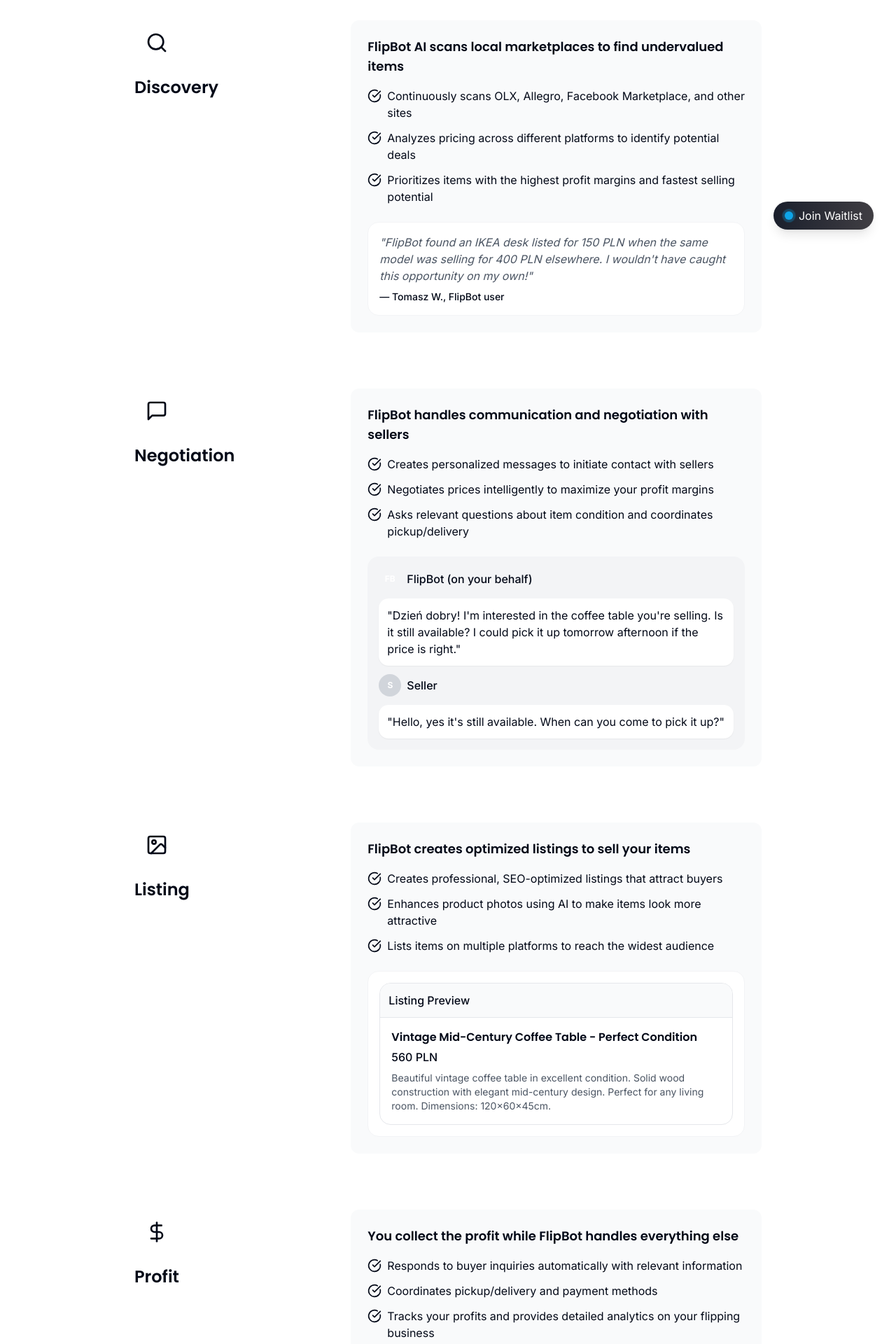
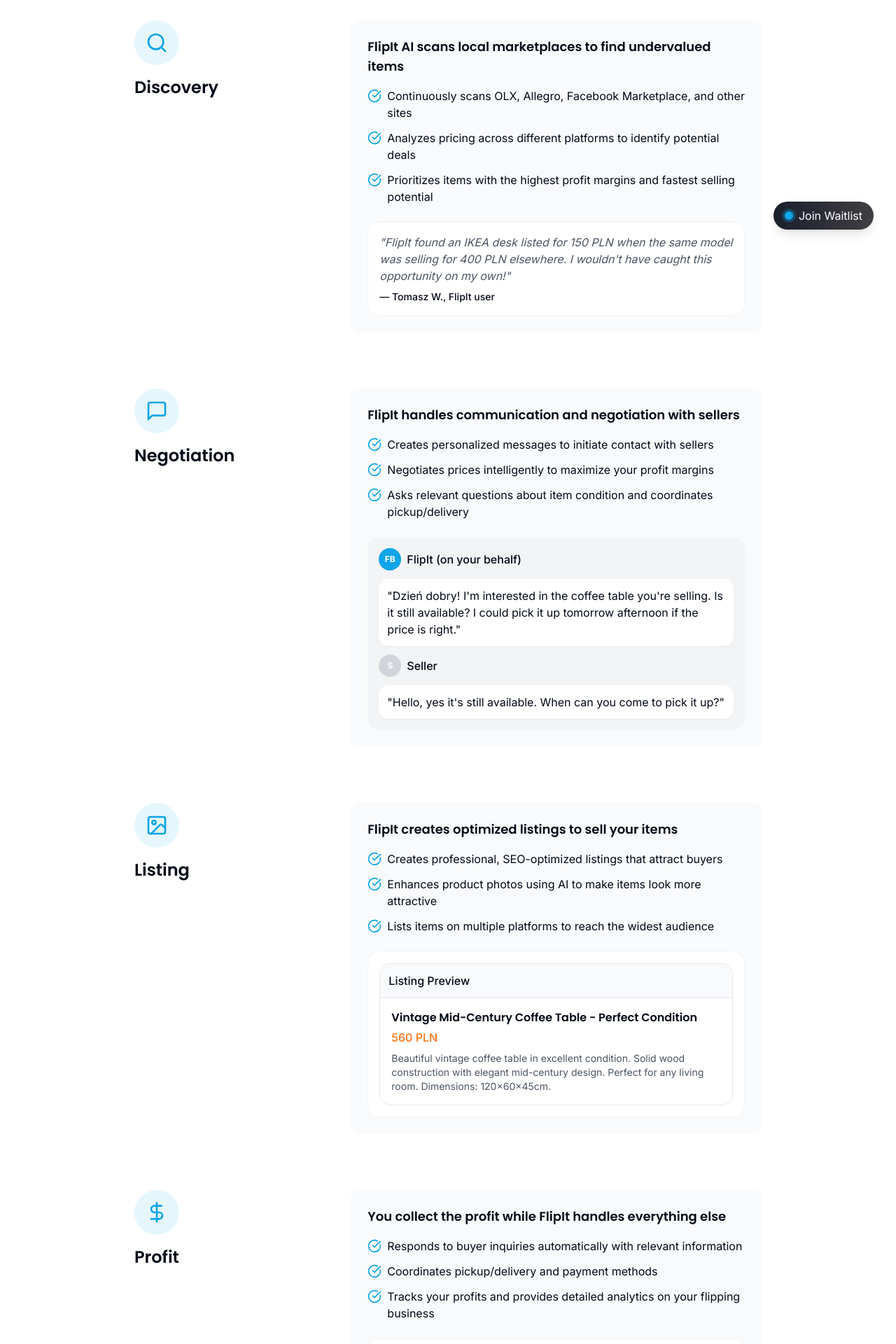
Before and after one commit to Lorak9904/flipbot-income-boost, a React (Vite) app: page /how-it-works in a window 1280 px wide. Shown: the part 440-2360 px from the top of the page at 70% size. Built offline with nearby package versions, Linux system fonts and the light colour scheme.

Commit message:
Fix: Improve color scheme consistency
Refactor the color scheme across all pages to ensure consistent text and button colors against the background, improving visual harmony.

```diff
--- a/src/pages/HowItWorksPage.tsx
+++ b/src/pages/HowItWorksPage.tsx
@@ -10,7 +10,7 @@ const HowItWorksPage = () => {
       <section className="py-16 md:py-20 bg-gradient-to-b from-white to-blue-50">
         <div className="container mx-auto text-center">
           <h1 className="font-bold mb-6">
-            How FlipBot AI <span className="text-flipbot-teal">Works</span>
+            How FlipIt AI <span className="text-flipit-teal">Works</span>
           </h1>
           <p className="text-lg md:text-xl text-gray-600 max-w-2xl mx-auto">
             Our AI-powered assistant handles the tedious parts of resale arbitrage,
@@ -26,33 +26,33 @@ const HowItWorksPage = () => {
             {/* Step 1 */}
             <div className="grid grid-cols-1 md:grid-cols-3 gap-8 mb-20">
               <div className="col-span-1 flex flex-col items-center md:items-start">
-                <div className="w-16 h-16 bg-flipbot-teal/10 rounded-full flex items-center justify-center mb-4">
-                  <Search className="h-8 w-8 text-flipbot-teal" />
+                <div className="w-16 h-16 bg-flipit-teal/10 rounded-full flex items-center justify-center mb-4">
+                  <Search className="h-8 w-8 text-flipit-teal" />
                 </div>
                 <h3 className="text-2xl font-semibold mb-2">Discovery</h3>
               </div>
               <div className="col-span-2">
                 <div className="bg-gray-50 p-6 rounded-xl">
-                  <h4 className="text-lg font-semibold mb-4">FlipBot AI scans local marketplaces to find undervalued items</h4>
+                  <h4 className="text-lg font-semibold mb-4">FlipIt AI scans local marketplaces to find undervalued items</h4>
                   <ul className="space-y-3">
                     <li className="flex items-start gap-2">
-                      <CheckCircle className="h-5 w-5 text-flipbot-teal mt-0.5 flex-shrink-0" />
+                      <CheckCircle className="h-5 w-5 text-flipit-teal mt-0.5 flex-shrink-0" />
                       <span>Continuously scans OLX, Allegro, Facebook Marketplace, and other sites</span>
                     </li>
                     <li className="flex items-start gap-2">
-                      <CheckCircle className="h-5 w-5 text-flipbot-teal mt-0.5 flex-shrink-0" />
+                      <CheckCircle className="h-5 w-5 text-flipit-teal mt-0.5 flex-shrink-0" />
                       <span>Analyzes pricing across different platforms to identify potential deals</span>
                     </li>
                     <li className="flex items-start gap-2">
-                      <CheckCircle className="h-5 w-5 text-flipbot-teal mt-0.5 flex-shrink-0" />
+                      <CheckCircle className="h-5 w-5 text-flipit-teal mt-0.5 flex-shrink-0" />
                       <span>Prioritizes items with the highest profit margins and fastest selling potential</span>
                     </li>
                   </ul>
                   <div className="mt-6 bg-white rounded-lg p-4 border border-gray-100">
                     <p className="italic text-gray-600">
-                      "FlipBot found an IKEA desk listed for 150 PLN when the same model was selling for 400 PLN elsewhere. I wouldn't have caught this opportunity on my own!"
+                      "FlipIt found an IKEA desk listed for 150 PLN when the same model was selling for 400 PLN elsewhere. I wouldn't have caught this opportunity on my own!"
                     </p>
-                    <p className="text-sm font-medium mt-2">— Tomasz W., FlipBot user</p>
+                    <p className="text-sm font-medium mt-2">— Tomasz W., FlipIt user</p>
                   </div>
                 </div>
               </div>
@@ -61,34 +61,34 @@ const HowItWorksPage = () => {
             {/* Step 2 */}
             <div className="grid grid-cols-1 md:grid-cols-3 gap-8 mb-20">
               <div className="col-span-1 flex flex-col items-center md:items-start">
-                <div className="w-16 h-16 bg-flipbot-teal/10 rounded-full flex items-center justify-center mb-4">
-                  <MessageSquare className="h-8 w-8 text-flipbot-teal" />
+                <div className="w-16 h-16 bg-flipit-teal/10 rounded-full flex items-center justify-center mb-4">
+                  <MessageSquare className="h-8 w-8 text-flipit-teal" />
                 </div>
                 <h3 className="text-2xl font-semibold mb-2">Negotiation</h3>
               </div>
               <div className="col-span-2">
                 <div className="bg-gray-50 p-6 rounded-xl">
-                  <h4 className="text-lg font-semibold mb-4">FlipBot handles communication and negotiation with sellers</h4>
+                  <h4 className="text-lg font-semibold mb-4">FlipIt handles communication and negotiation with sellers</h4>
                   <ul className="space-y-3">
                     <li className="flex items-start gap-2">
-                      <CheckCircle className="h-5 w-5 text-flipbot-teal mt-0.5 flex-shrink-0" />
+                      <CheckCircle className="h-5 w-5 text-flipit-teal mt-0.5 flex-shrink-0" />
                       <span>Creates personalized messages to initiate contact with sellers</span>
                     </li>
                     <li className="flex items-start gap-2">
-                      <CheckCircle className="h-5 w-5 text-flipbot-teal mt-0.5 flex-shrink-0" />
+                      <CheckCircle className="h-5 w-5 text-flipit-teal mt-0.5 flex-shrink-0" />
                       <span>Negotiates prices intelligently to maximize your profit margins</span>
                     </li>
                     <li className="flex items-start gap-2">
-                      <CheckCircle className="h-5 w-5 text-flipbot-teal mt-0.5 flex-shrink-0" />
+                      <CheckCircle className="h-5 w-5 text-flipit-teal mt-0.5 flex-shrink-0" />
                       <span>Asks relevant questions about item condition and coordinates pickup/delivery</span>
                     </li>
                   </ul>
                   <div className="mt-6 p-4 rounded-lg bg-gray-100">
                     <div className="flex items-center gap-2 mb-3">
-                      <div className="w-8 h-8 bg-flipbot-teal rounded-full flex items-center justify-center text-white font-bold text-xs">
+                      <div className="w-8 h-8 bg-flipit-teal rounded-full flex items-center justify-center text-white font-bold text-xs">
                         FB
                       </div>
-                      <p className="font-medium">FlipBot (on your behalf)</p>
+                      <p className="font-medium">FlipIt (on your behalf)</p>
                     </div>
                     <p className="mb-3 bg-white p-3 rounded-md shadow-sm">
                       "Dzień dobry! I'm interested in the coffee table you're selling. Is it still available? I could pick it up tomorrow afternoon if the price is right."
@@ -110,25 +110,25 @@ const HowItWorksPage = () => {
             {/* Step 3 */}
             <div className="grid grid-cols-1 md:grid-cols-3 gap-8 mb-20">
               <div className="col-span-1 flex flex-col items-center md:items-start">
-                <div className="w-16 h-16 bg-flipbot-teal/10 rounded-full flex items-center justify-center mb-4">
-                  <Image className="h-8 w-8 text-flipbot-teal" />
+                <div className="w-16 h-16 bg-flipit-teal/10 rounded-full flex items-center justify-center mb-4">
+                  <Image className="h-8 w-8 text-flipit-teal" />
                 </div>
                 <h3 className="text-2xl font-semibold mb-2">Listing</h3>
               </div>
               <div className="col-span-2">
                 <div className="bg-gray-50 p-6 rounded-xl">
-                  <h4 className="text-lg font-semibold mb-4">FlipBot creates optimized listings to sell your items</h4>
+                  <h4 className="text-lg font-semibold mb-4">FlipIt creates optimized listings to sell your items</h4>
                   <ul className="space-y-3">
                     <li className="flex items-start gap-2">
-                      <CheckCircle className="h-5 w-5 text-flipbot-teal mt-0.5 flex-shrink-0" />
+                      <CheckCircle className="h-5 w-5 text-flipit-teal mt-0.5 flex-shrink-0" />
                       <span>Creates professional, SEO-optimized listings that attract buyers</span>
                     </li>
                     <li className="flex items-start gap-2">
-                      <CheckCircle className="h-5 w-5 text-flipbot-teal mt-0.5 flex-shrink-0" />
+                      <CheckCircle className="h-5 w-5 text-flipit-teal mt-0.5 flex-shrink-0" />
                       <span>Enhances product photos using AI to make items look more attractive</span>
                     </li>
                     <li className="flex items-start gap-2">
-                      <CheckCircle className="h-5 w-5 text-flipbot-teal mt-0.5 flex-shrink-0" />
+                      <CheckCircle className="h-5 w-5 text-flipit-teal mt-0.5 flex-shrink-0" />
                       <span>Lists items on multiple platforms to reach the widest audience</span>
                     </li>
                   </ul>
@@ -137,7 +137,7 @@ const HowItWorksPage = () => {
                       <div className="bg-gray-50 p-3 border-b border-gray-200 font-medium">Listing Preview</div>
                       <div className="p-4">
                         <h5 className="font-semibold mb-1">Vintage Mid-Century Coffee Table - Perfect Condition</h5>
-                        <p className="text-flipbot-orange font-medium mb-2">560 PLN</p>
+                        <p className="text-flipit-orange font-medium mb-2">560 PLN</p>
                         <p className="text-sm text-gray-600">
                           Beautiful vintage coffee table in excellent condition. Solid wood construction with
                           elegant mid-century design. Perfect for any living room. Dimensions: 120x60x45cm.
@@ -152,25 +152,25 @@ const HowItWorksPage = () => {
             {/* Step 4 */}
             <div className="grid grid-cols-1 md:grid-cols-3 gap-8 mb-20">
               <div className="col-span-1 flex flex-col items-center md:items-start">
-                <div className="w-16 h-16 bg-flipbot-teal/10 rounded-full flex items-center justify-center mb-4">
-                  <DollarSign className="h-8 w-8 text-flipbot-teal" />
+                <div className="w-16 h-16 bg-flipit-teal/10 rounded-full flex items-center justify-center mb-4">
+                  <DollarSign className="h-8 w-8 text-flipit-teal" />
                 </div>
                 <h3 className="text-2xl font-semibold mb-2">Profit</h3>
               </div>
               <div className="col-span-2">
                 <div className="bg-gray-50 p-6 rounded-xl">
-                  <h4 className="text-lg font-semibold mb-4">You collect the profit while FlipBot handles everything else</h4>
+                  <h4 className="text-lg font-semibold mb-4">You collect the profit while FlipIt handles everything else</h4>
                   <ul className="space-y-3">
                     <li className="flex items-start gap-2">
-                      <CheckCircle className="h-5 w-5 text-flipbot-teal mt-0.5 flex-shrink-0" />
+                      <CheckCircle className="h-5 w-5 text-flipit-teal mt-0.5 flex-shrink-0" />
                       <span>Responds to buyer inquiries automatically with relevant information</span>
                     </li>
                     <li className="flex items-start gap-2">
-                      <CheckCircle className="h-5 w-5 text-flipbot-teal mt-0.5 flex-shrink-0" />
+                      <CheckCircle className="h-5 w-5 text-flipit-teal mt-0.5 flex-shrink-0" />
                       <span>Coordinates pickup/delivery and payment methods</span>
                     </li>
                     <li className="flex items-start gap-2">
-                      <CheckCircle className="h-5 w-5 text-flipbot-teal mt-0.5 flex-shrink-0" />
+                      <CheckCircle className="h-5 w-5 text-flipit-teal mt-0.5 flex-shrink-0" />
                       <span>Tracks your profits and provides detailed analytics on your flipping business</span>
                     </li>
                   </ul>
@@ -191,7 +191,7 @@ const HowItWorksPage = () => {
                       <div className="border-t border-gray-200 my-2"></div>
                       <div className="flex justify-between font-semibold">
                         <p>Your Profit:</p>
-                        <p className="text-flipbot-orange">+340 PLN</p>
+                        <p className="text-flipit-orange">+340 PLN</p>
                       </div>
                     </div>
                   </div>
@@ -203,11 +203,11 @@ const HowItWorksPage = () => {
       </section>
 
       {/* CTA Section */}
-      <section className="py-16 md:py-24 bg-flipbot-teal/10">
+      <section className="py-16 md:py-24 bg-flipit-teal/10">
         <div className="container mx-auto text-center">
           <h2 className="text-3xl md:text-4xl font-bold mb-6">Ready to Start Flipping?</h2>
           <p className="text-lg text-gray-600 max-w-2xl mx-auto mb-8">
-            Join our waitlist now to be among the first to access FlipBot AI when we launch.
+            Join our waitlist now to be among the first to access FlipIt AI when we launch.
           </p>
           <Button asChild size="lg" className="cta-btn text-lg px-8 py-6">
             <Link to="/get-started">Join the Waitlist</Link>
--- a/src/pages/NotFound.tsx
+++ b/src/pages/NotFound.tsx
@@ -17,7 +17,7 @@ const NotFound = () => {
   return (
     <div className="min-h-[70vh] flex flex-col items-center justify-center bg-gray-100 py-16">
       <div className="text-center">
-        <h1 className="text-6xl font-bold text-flipbot-teal mb-4">404</h1>
+        <h1 className="text-6xl font-bold text-flipit-teal mb-4">404</h1>
         <p className="text-2xl text-gray-600 mb-8">Oops! Page not found</p>
         <p className="max-w-md mx-auto text-gray-500 mb-8">
           The page you're looking for doesn't exist or has been moved.
--- a/src/pages/SuccessStoriesPage.tsx
+++ b/src/pages/SuccessStoriesPage.tsx
@@ -8,7 +8,7 @@ const testimonials = [
     name: 'Marta K.',
     location: 'Warsaw, Poland',
     image: 'https://images.unsplash.com/photo-1494790108377-be9c29b29330?ixlib=rb-4.0.3&auto=format&fit=crop&w=256&q=80',
-    quote: 'I made over 600 PLN in my first weekend using FlipBot! It found a vintage cabinet on OLX for 350 PLN that I resold for 950 PLN. The AI even handled most of the messaging with the buyer and seller.',
+    quote: 'I made over 600 PLN in my first weekend using FlipIt! It found a vintage cabinet on OLX for 350 PLN that I resold for 950 PLN. The AI even handled most of the messaging with the buyer and seller.',
     highlight: '+600 PLN profit in one weekend',
     rating: 5
   },
@@ -17,7 +17,7 @@ const testimonials = [
     name: 'Piotr G.',
     location: 'Kraków, Poland',
     image: 'https://images.unsplash.com/photo-1507003211169-0a1dd7228f2d?ixlib=rb-4.0.3&auto=format&fit=crop&w=256&q=80',
-    quote: 'As a student, I needed extra income but had limited time. FlipBot changed everything! It found a PS5 bundle for 1,200 PLN that I flipped for 1,850 PLN in just 3 days. The bot handled all the negotiation - I just did the pickup and drop-off.',
+    quote: 'As a student, I needed extra income but had limited time. FlipIt changed everything! It found a PS5 bundle for 1,200 PLN that I flipped for 1,850 PLN in just 3 days. The bot handled all the negotiation - I just did the pickup and drop-off.',
     highlight: '+650 PLN profit with minimal effort',
     rating: 5
   },
@@ -26,7 +26,7 @@ const testimonials = [
     name: 'Anna M.',
     location: 'Wrocław, Poland',
     image: 'https://images.unsplash.com/photo-1580489944761-15a19d654956?ixlib=rb-4.0.3&auto=format&fit=crop&w=256&q=80',
-    quote: "I was skeptical at first, but FlipBot actually works! In my first month, I made over 2,000 PLN flipping furniture while working my regular job. The AI's ability to spot good deals is impressive, and the automatic messaging saves me hours.",
+    quote: "I was skeptical at first, but FlipIt actually works! In my first month, I made over 2,000 PLN flipping furniture while working my regular job. The AI's ability to spot good deals is impressive, and the automatic messaging saves me hours.",
     highlight: '+2,000 PLN extra income per month',
     rating: 4
   },
@@ -35,7 +35,7 @@ const testimonials = [
     name: 'Tomasz W.',
     location: 'Poznań, Poland',
     image: 'https://images.unsplash.com/photo-1500648767791-00dcc994a43e?ixlib=rb-4.0.3&auto=format&fit=crop&w=256&q=80',
-    quote: 'FlipBot found an IKEA desk listed for 150 PLN when the same model was selling for 400 PLN elsewhere. I wouldn\'t have caught this opportunity on my own! The profit margin was amazing, and I\'ve since flipped several more furniture items.',
+    quote: 'FlipIt found an IKEA desk listed for 150 PLN when the same model was selling for 400 PLN elsewhere. I wouldn\'t have caught this opportunity on my own! The profit margin was amazing, and I\'ve since flipped several more furniture items.',
     highlight: 'Found deals I would have missed',
     rating: 5
   },
@@ -48,10 +48,10 @@ const SuccessStoriesPage = () => {
       <section className="py-16 md:py-20 bg-gradient-to-b from-white to-blue-50">
         <div className="container mx-auto text-center">
           <h1 className="font-bold mb-6">
-            Success <span className="text-flipbot-teal">Stories</span>
+            Success <span className="text-flipit-teal">Stories</span>
           </h1>
           <p className="text-lg md:text-xl text-gray-600 max-w-2xl mx-auto">
-            Real people making real profits with FlipBot AI.
+            Real people making real profits with FlipIt AI.
             See how our users are turning marketplace opportunities into extra income.
           </p>
         </div>
@@ -94,8 +94,8 @@ const SuccessStoriesPage = () => {
                 <blockquote className="text-lg text-gray-800 mb-6">
                   "{testimonial.quote}"
                 </blockquote>
-                <div className="bg-flipbot-orange/10 p-4 rounded-lg inline-block">
-                  <p className="text-flipbot-orange font-medium">
+                <div className="bg-flipit-orange/10 p-4 rounded-lg inline-block">
+                  <p className="text-flipit-orange font-medium">
                     {testimonial.highlight}
                   </p>
                 </div>
@@ -106,13 +106,13 @@ const SuccessStoriesPage = () => {
       </section>
 
       {/* Quote Section */}
-      <section className="py-16 md:py-20 bg-flipbot-teal/10">
+      <section className="py-16 md:py-20 bg-flipit-teal/10">
         <div className="container mx-auto">
           <div className="max-w-4xl mx-auto text-center">
             <h2 className="text-3xl md:text-4xl font-bold mb-8">
-              "FlipBot AI has helped users generate over 15,000 PLN in collective profits during our beta testing phase."
+              "FlipIt AI has helped users generate over 15,000 PLN in collective profits during our beta testing phase."
             </h2>
-            <p className="text-xl font-medium">— FlipBot Founder</p>
+            <p className="text-xl font-medium">— FlipIt Founder</p>
           </div>
         </div>
       </section>
@@ -122,7 +122,7 @@ const SuccessStoriesPage = () => {
         <div className="container mx-auto text-center">
           <h2 className="text-3xl md:text-4xl font-bold mb-6">Ready to Write Your Success Story?</h2>
           <p className="text-lg text-gray-600 max-w-2xl mx-auto mb-8">
-            Join our waitlist now to be among the first to access FlipBot AI when we launch.
+            Join our waitlist now to be among the first to access FlipIt AI when we launch.
           </p>
           <Button asChild size="lg" className="cta-btn text-lg px-8 py-6">
             <Link to="/get-started">Join the Waitlist</Link>
```
Also changed, not shown: src/pages/FAQPage.tsx (+20 -20 lines), src/pages/FeaturesPage.tsx (+41 -41 lines).
